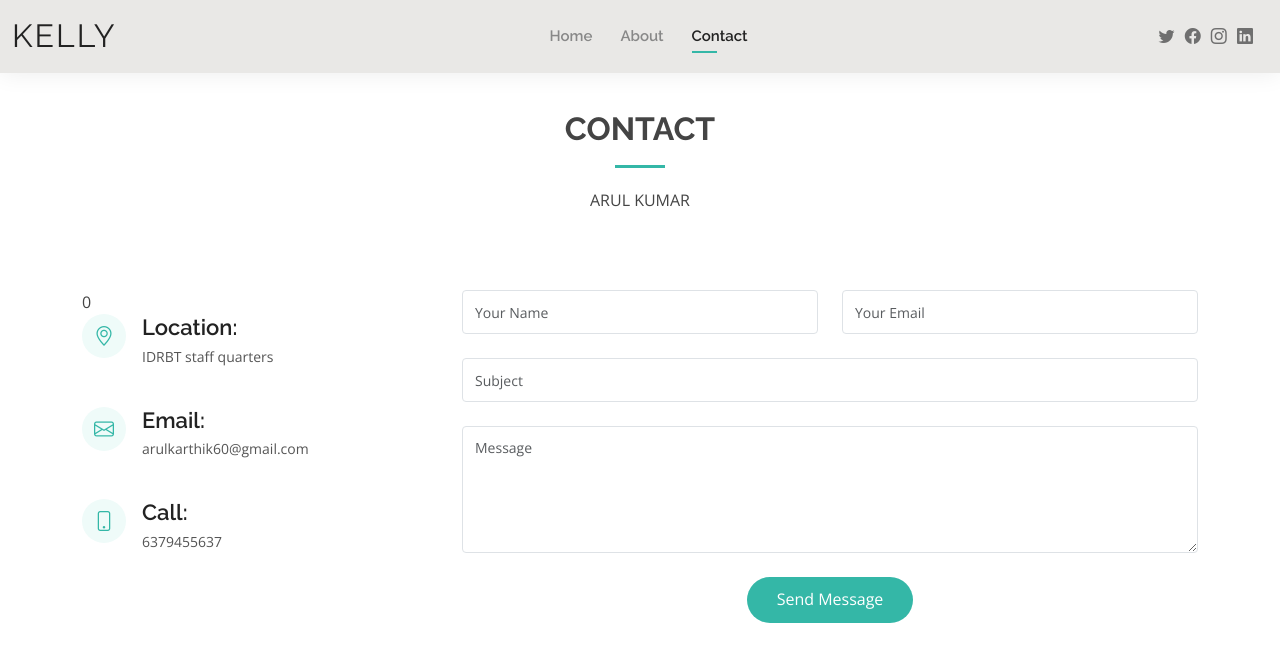
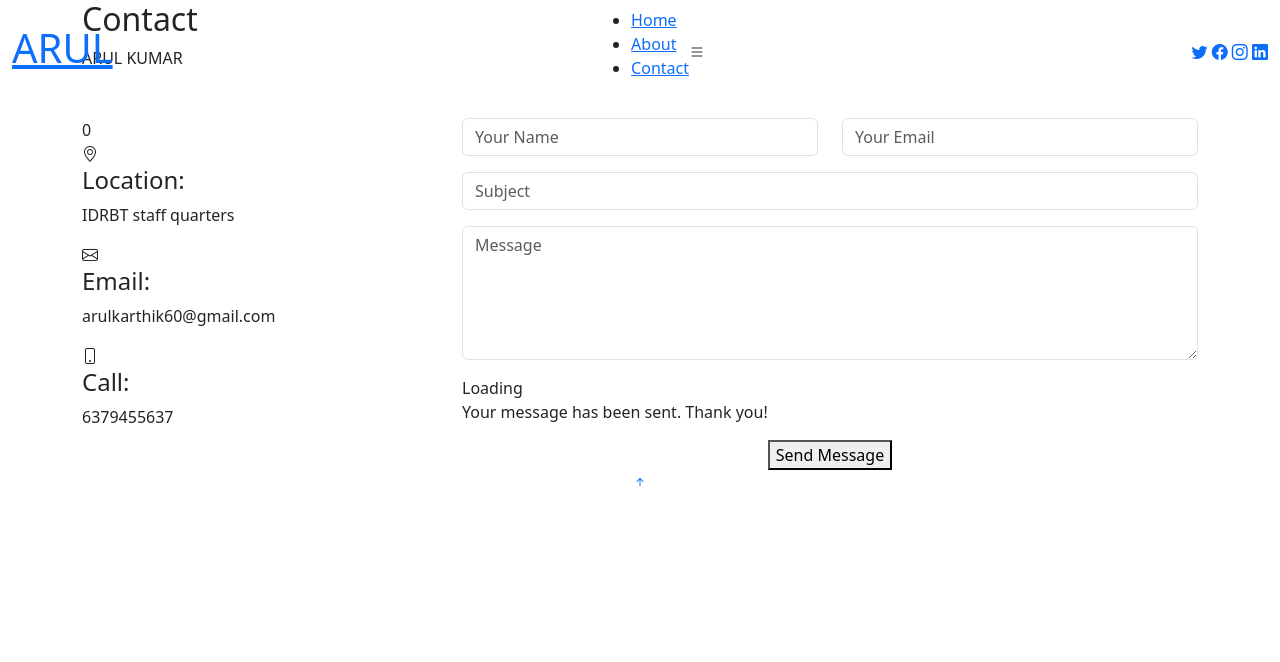
Before and after one commit to arul1312/personalwebsite, a plain HTML site: page contact.html in a window 1280 px wide. Drawn offline with nearby package versions, Linux system fonts and the light colour scheme.

Commit message:
Update contact.html

```diff
--- a/contact.html
+++ b/contact.html
@@ -24,16 +24,6 @@
   <link href="assets/vendor/glightbox/css/glightbox.min.css" rel="stylesheet">
   <link href="assets/vendor/swiper/swiper-bundle.min.css" rel="stylesheet">
 
-  <!-- Template Main CSS File -->
-  <link href="assets/css/style.css" rel="stylesheet">
-
-  <!-- =======================================================
-  * Template Name: Kelly
-  * Updated: Sep 18 2023 with Bootstrap v5.3.2
-  * Template URL: https://bootstrapmade.com/kelly-free-bootstrap-cv-resume-html-template/
-  * Author: BootstrapMade.com
-  * License: https://bootstrapmade.com/license/
-  ======================================================== -->
 </head>
 
 <body>
@@ -42,7 +32,7 @@
   <header id="header" class="fixed-top">
     <div class="container-fluid d-flex justify-content-between align-items-center">
 
-      <h1 class="logo me-auto me-lg-0"><a href="index.html">Kelly</a></h1>
+      <h1 class="logo me-auto me-lg-0"><a href="index.html">ARUL</a></h1>
       <!-- Uncomment below if you prefer to use an image logo -->
       <!-- <a href="index.html" class="logo"><img src="assets/img/logo.png" alt="" class="img-fluid"></a>-->
 
```
